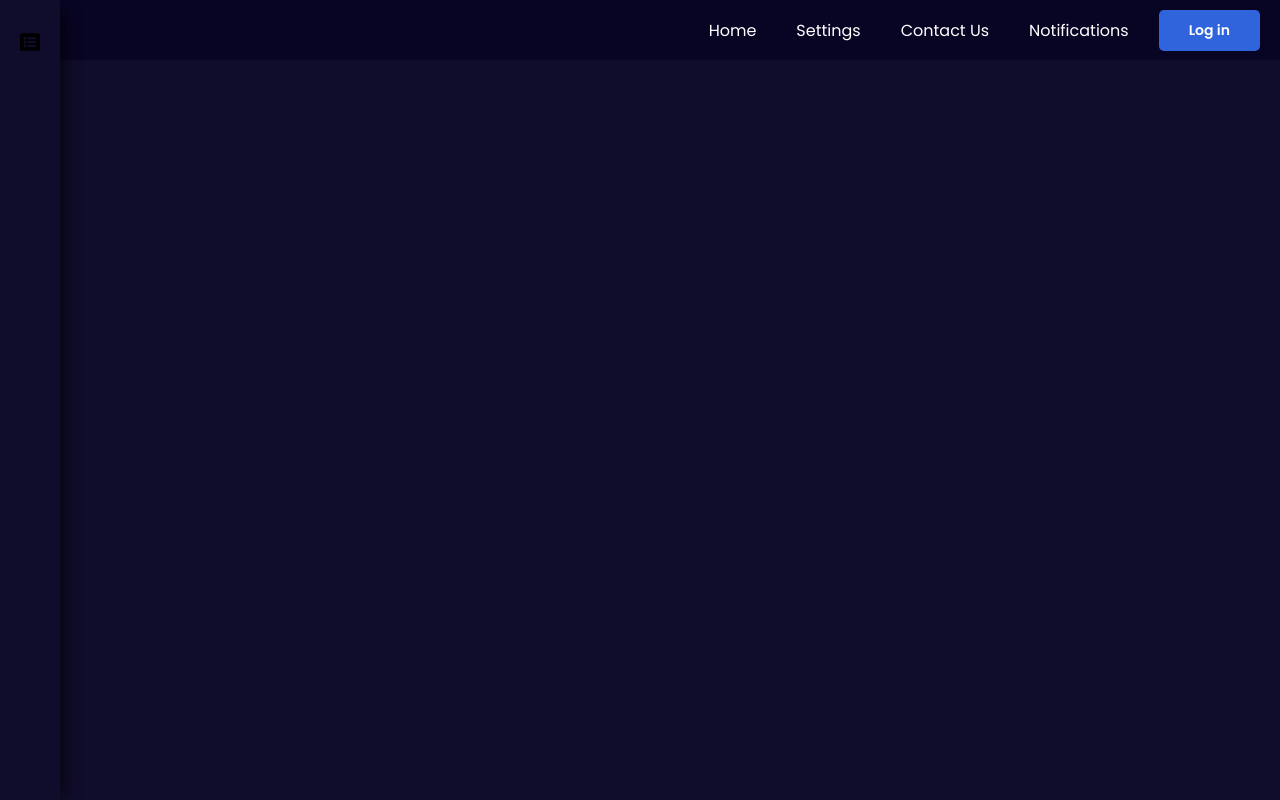
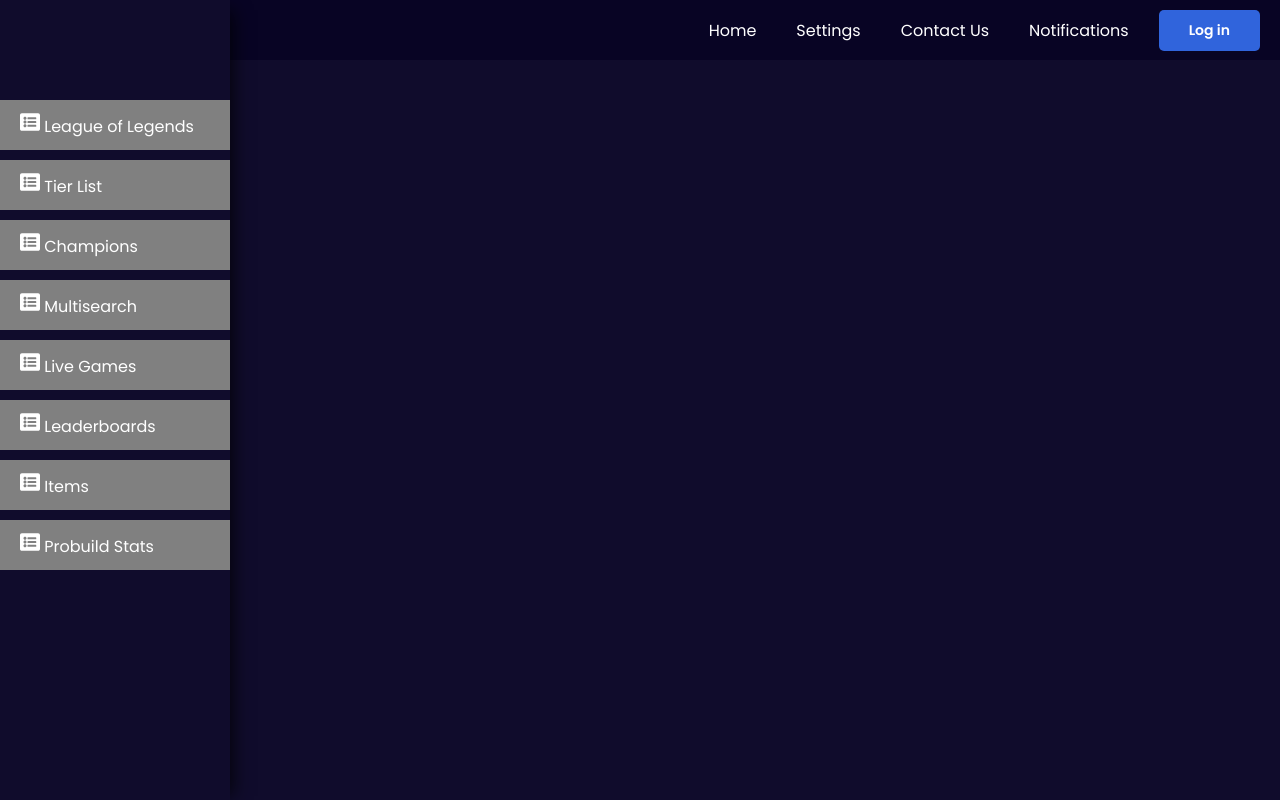
Before and after one commit to kyelebeniga/rgg, a React (Create React App) app: page / in a window 1280 px wide. Built offline with nearby package versions, Linux system fonts and the light colour scheme.

Commit message:
Sidebar list

```diff
--- a/src/Components/Sidebar.js
+++ b/src/Components/Sidebar.js
@@ -3,10 +3,16 @@ import {FaListAlt} from 'react-icons/fa'
 function Sidebar() {
   return (
     <div className='sidebar'>
-      <div className='item'>
-        <i><FaListAlt /></i>
-        <span>League of Legends</span>
-      </div>
+      <ul>
+        <li><a href='#'><i><FaListAlt /></i> League of Legends</a></li>
+        <li><a href='#'><i><FaListAlt /></i> Tier List</a></li>
+        <li><a href='#'><i><FaListAlt /></i> Champions</a></li>
+        <li><a href='#'><i><FaListAlt /></i> Multisearch</a></li>
+        <li><a href='#'><i><FaListAlt /></i> Live Games</a></li>
+        <li><a href='#'><i><FaListAlt /></i> Leaderboards</a></li>
+        <li><a href='#'><i><FaListAlt /></i> Items</a></li>
+        <li><a href='#'><i><FaListAlt /></i> Probuild Stats</a></li>
+      </ul>
     </div>
   )
 }
--- a/src/Components/css/sidebar.css
+++ b/src/Components/css/sidebar.css
@@ -1,6 +1,6 @@
 .sidebar{
     height: 100vh;
-    width: 60px;
+    width: 230px;
     background-color: #100c2c;
     position: fixed;
     box-shadow: 10px 3px 17px -7px rgba(0,0,0,0.75);
@@ -9,21 +9,18 @@
     transition: ease-out 0.3s;
     overflow: hidden;
 }
-.sidebar:hover{
-    width: 230px;
-    transition: ease-out 0.3s;
+.sidebar ul{
+    margin-top: 100px;
 }
-.sidebar:hover .item span{
-    color: red;
+.sidebar li{
+    background: grey;
+    height: 50px;
+    margin-top: 10px;
+    list-style: none;
+    display: flex;
+    align-items: center;
+    padding-left: 20px;
 }
-.item span{
-    position: absolute;
-    left: 80px;
-    font-size: 14px;
-}
-.item{
-    top: 10px;
-    position: relative;
-    padding: 20px;
+.sidebar li i{
     font-size: 20px;
 }
```
